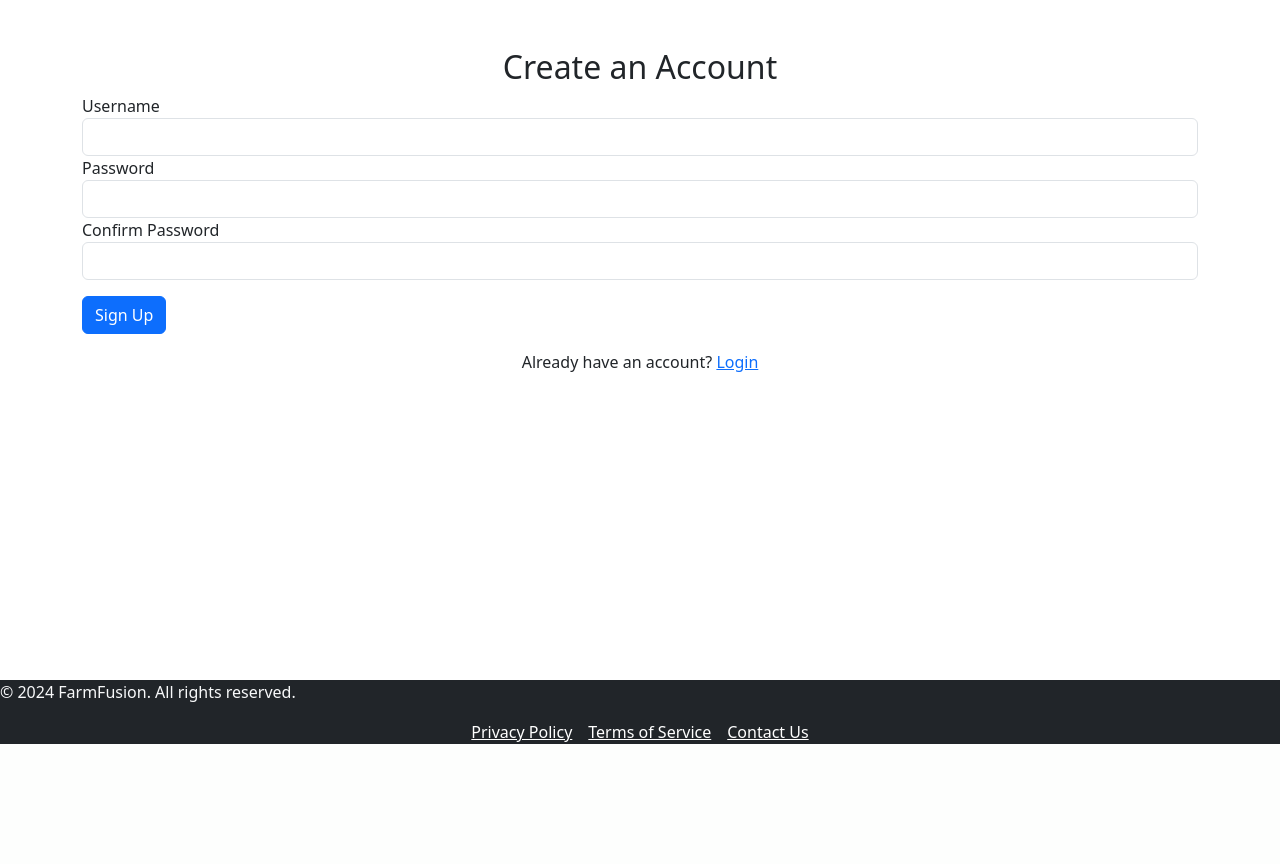
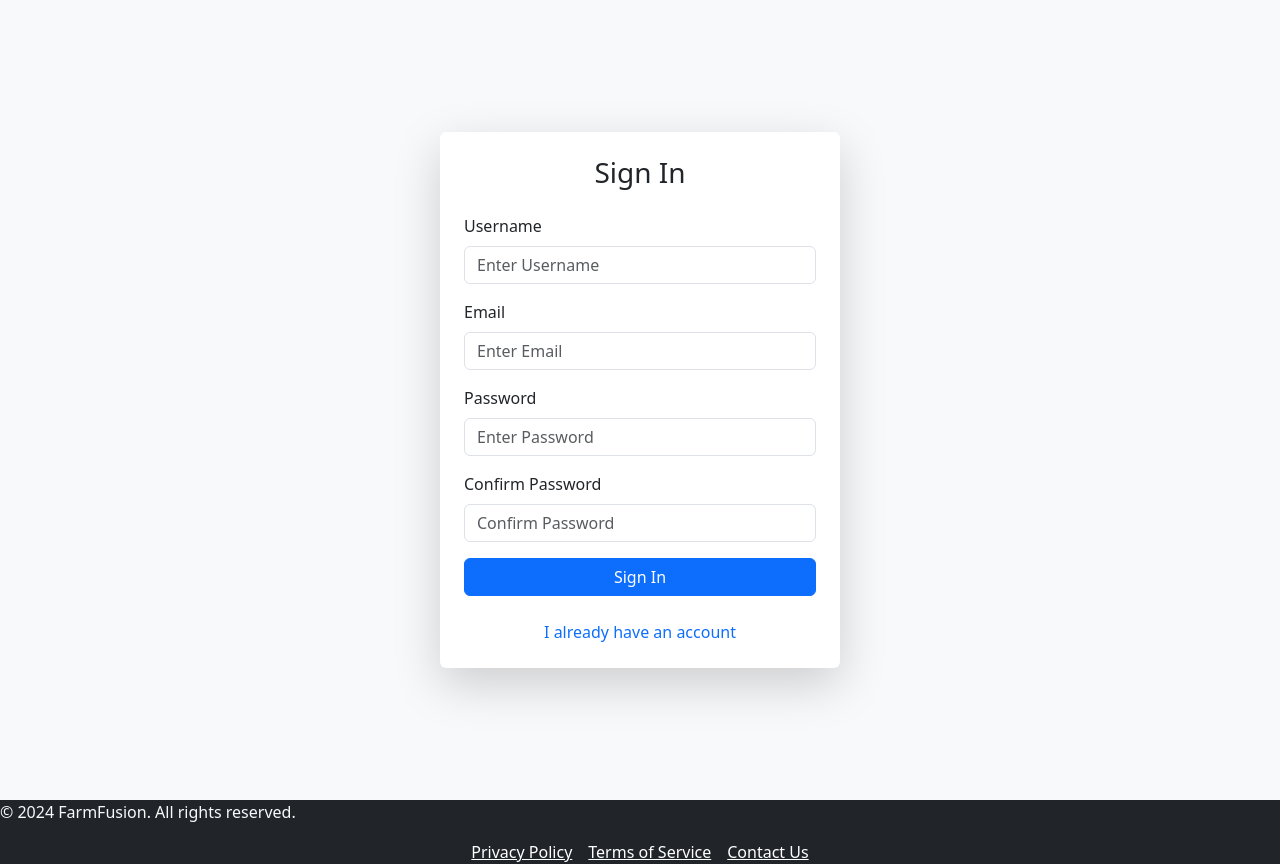
Before and after one commit to Asif52-Sajid/myProject, a Django app: page /accounts/register/ in a window 1280 px wide. Shown: the part 56-920 px from the top of the page. Before the commit the page ends 800 px from the top, so only its background shows below. Run offline with Django 5.2, Linux system fonts and the light colour scheme; some libraries are stand-ins or nearby versions.

Commit message:
fixed register function

```diff
--- a/Farmfusion/templates/components/header.html
+++ b/Farmfusion/templates/components/header.html
@@ -29,7 +29,7 @@
         </div>
                 {% if user.is_authenticated %}
                     <div class="d-flex align-items-center">
-                        <a href="#"><h2 class="m-0 text-primary"><i class="fa-solid fa-user"></i> Hello User! </h2></a>
+                        <a href="#"><h2 class="m-0 text-primary"><i class="fa-solid fa-user"></i> Hello {{ user }}! </h2></a>
                         <a href="{% url 'logout' %}" class="btn nav-item1" style="background-color: #e7e7ff; border-color: #5f5f63; ">Logout</a>
                     </div>
                 {% else %}
--- a/Farmfusion/templates/components/register.html
+++ b/Farmfusion/templates/components/register.html
@@ -1,24 +1,71 @@
-{% extends 'base.html' %}
+{% extends "base.html" %}
+{% block content %}
+<body>
+    <section class="vh-100 d-flex align-items-center justify-content-center bg-light">
+        <div class="container p-4 shadow-lg rounded bg-white" style="max-width: 400px;">
+            <h3 class="text-center mb-4">Sign In</h3>
+            <form class="form" method="post" action="{% url 'register' %}">
+                {% csrf_token %}
 
-{% block content %}
-<div class="container mt-5">
-    <h2 class="text-center">Create an Account</h2>
-    <form method="POST">
-        {% csrf_token %}
-        <div class="form-group">
-            <label for="username">Username</label>
-            <input type="text" name="username" id="username" class="form-control" required>
+                <!-- Username Field -->
+                <div class="mb-3">
+                    <label for="username" class="form-label">Username</label>
+                    <input
+                        type="text"
+                        class="form-control"
+                        placeholder="Enter Username"
+                        id="username"
+                        name="username"
+                        required>
+                </div>
+
+                <!-- Email Field -->
+                <div class="mb-3">
+                    <label for="email" class="form-label">Email</label>
+                    <input
+                        type="email"
+                        class="form-control"
+                        placeholder="Enter Email"
+                        id="email"
+                        name="email"
+                        required>
+                </div>
+
+                <!-- Password Field -->
+                <div class="mb-3">
+                    <label for="password" class="form-label">Password</label>
+                    <input
+                        type="password"
+                        class="form-control"
+                        placeholder="Enter Password"
+                        id="password"
+                        name="password1"
+                        required>
+                </div>
+
+                <!-- Confirm Password Field -->
+                <div class="mb-3">
+                    <label for="confirm_password" class="form-label">Confirm Password</label>
+                    <input
+                        type="password"
+                        class="form-control"
+                        placeholder="Confirm Password"
+                        id="confirm_password"
+                        name="password2"
+                        required>
+                </div>
+
+                <!-- Submit Button -->
+                <div class="d-grid">
+                    <button type="submit" class="btn btn-primary">Sign In</button>
+                </div>
+
+                <!-- Login Link -->
+                <div class="text-center mt-4">
+                    <a href="{% url 'login' %}" class="text-decoration-none">I already have an account</a>
+                </div>
+            </form>
         </div>
-        <div class="form-group">
-            <label for="password1">Password</label>
-            <input type="password" name="password1" id="password1" class="form-control" required>
-        </div>
-        <div class="form-group">
-            <label for="password2">Confirm Password</label>
-            <input type="password" name="password2" id="password2" class="form-control" required>
-        </div>
-        <button type="submit" class="btn btn-primary mt-3">Sign Up</button>
-    </form>
-    <p class="mt-3 text-center">Already have an account? <a href="{% url 'login' %}">Login</a></p>
-</div>
+    </section>
+</body>
 {% endblock %}
```
